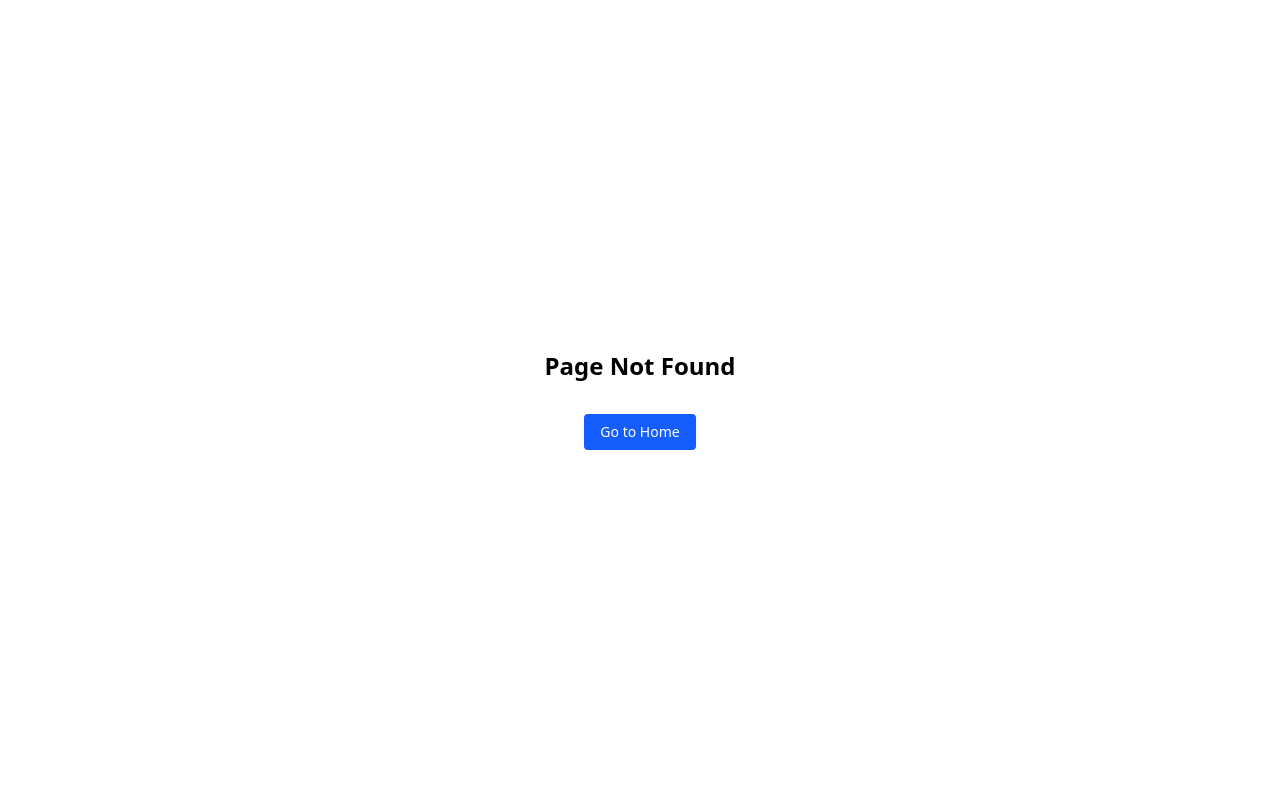
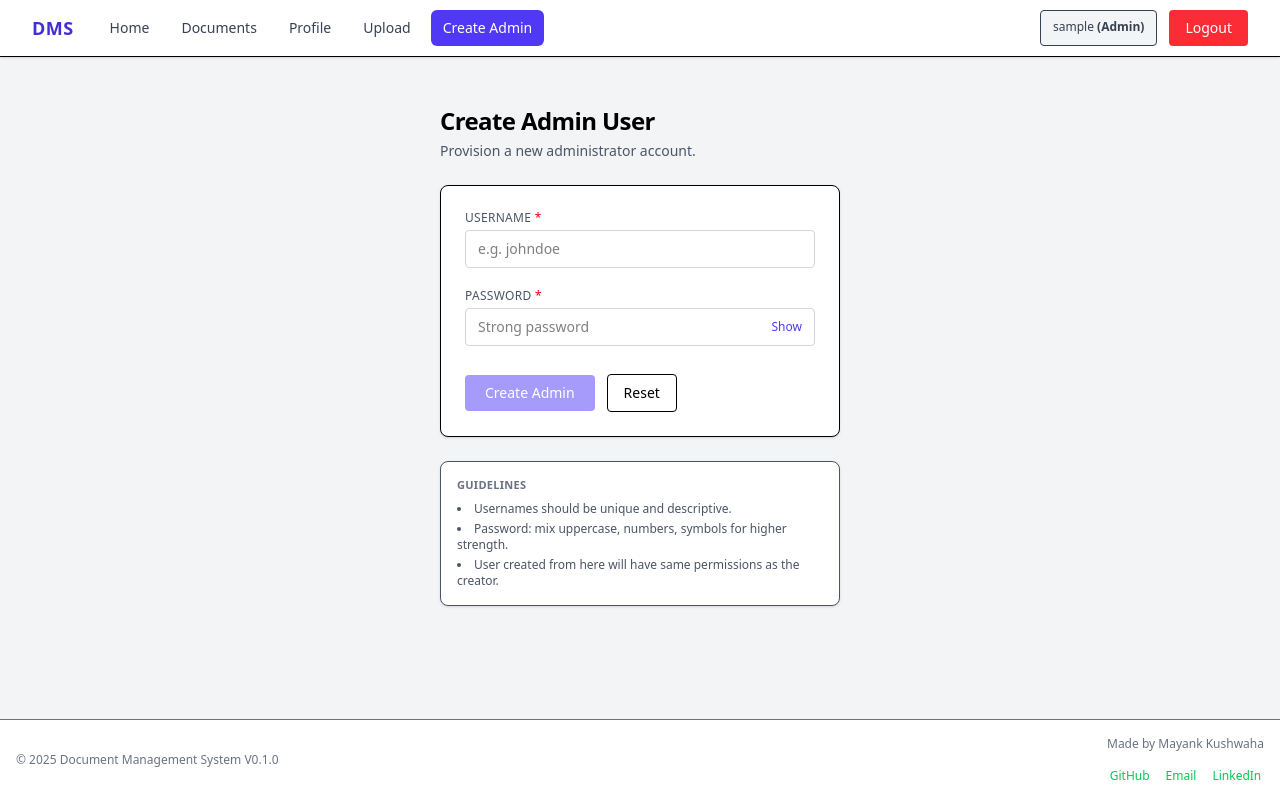
Before and after one commit to mayankleo/Document-Management-System, a React (Vite) app in the folder Frontend/: page /create-admin in a window 1280 px wide. Before the commit this address had no page. Built offline with nearby package versions, Linux system fonts and the light colour scheme; sample sign-in values are in the browser's storage.

Commit message:
improve and redesign the create admin page

```diff
--- a/Frontend/src/App.tsx
+++ b/Frontend/src/App.tsx
@@ -2,7 +2,7 @@ import { BrowserRouter, Routes, Route } from 'react-router-dom';
 import LoginPage from './pages/LoginPage';
 import UploadPage from './pages/UploadPage';
 import SearchPage from './pages/SearchPage';
-import AdminPage from './pages/AdminPage';
+import CreateAdminPage from './pages/CreateAdminPage';
 import HomePage from './pages/HomePage';
 import AppLayout from './components/AppLayout';
 import ProfilePage from './pages/ProfilePage';
@@ -22,7 +22,7 @@ const App = () => {
             <Route path="/documents" element={<SearchPage />} />
             <Route path="/profile" element={<ProfilePage />} />
             <Route element={<AdminRoute />}>
-              <Route path="/admin" element={<AdminPage />} />
+              <Route path="/create-admin" element={<CreateAdminPage />} />
               <Route path="/upload" element={<UploadPage />} />
             </Route>
           </Route>
--- a/Frontend/src/components/Navbar.tsx
+++ b/Frontend/src/components/Navbar.tsx
@@ -31,7 +31,7 @@ export default function Navbar() {
                 <NavLink to="/upload" className={({ isActive }) => `${linkBase} ${isActive ? active : inactive}`}>Upload</NavLink>
               )}
               {user?.isAdmin && (
-                <NavLink to="/admin" className={({ isActive }) => `${linkBase} ${isActive ? active : inactive}`}>Admin</NavLink>
+                <NavLink to="/create-admin" className={({ isActive }) => `${linkBase} ${isActive ? active : inactive}`}>Create Admin</NavLink>
               )}
             </div>
           </div>
--- a/Frontend/src/pages/AdminPage.tsx
+++ /dev/null
@@ -1,60 +0,0 @@
-import { useState } from 'react';
-import { createAdminUser } from '../api/adminApi';
-import { useSelector } from 'react-redux';
-import type { RootState } from '../store';
-
-const AdminPage = () => {
-  const token = useSelector((s: RootState) => s.auth.token); // token already set in interceptor via setAuthToken on login
-  const [username, setUsername] = useState('');
-  const [password, setPassword] = useState('');
-  const [loading, setLoading] = useState(false);
-  const [error, setError] = useState('');
-  const [result, setResult] = useState<string>('');
-
-  const submit = async (e: React.FormEvent) => {
-    e.preventDefault();
-    setError('');
-    setResult('');
-    if (!username.trim() || !password) {
-      setError('Username and Password required');
-      return;
-    }
-    setLoading(true);
-    try {
-      const res = await createAdminUser({ username: username.trim(), password });
-      setResult(`Created user id=${res.id} username=${res.username}`);
-      setUsername('');
-      setPassword('');
-    } catch (err) {
-      setError((err as Error).message);
-    } finally { setLoading(false); }
-  };
-
-  if (!token) {
-  return <div className="max-w-lg mx-auto p-6"><h1 className="text-xl font-semibold mb-2">Admin - Create User</h1><p className="text-red-600">Not authenticated.</p></div>;
-  }
-
-  return (
-    <div className="max-w-lg mx-auto p-6 space-y-4">
-      <h1 className="text-xl font-semibold">Admin - Create User</h1>
-      <form onSubmit={submit} className="space-y-4 bg-white/5 border border-gray-200 rounded p-4">
-        <div className="flex flex-col gap-1">
-          <label className="text-sm font-medium">Username</label>
-          <input className="border rounded px-2 py-1" value={username} onChange={e => setUsername(e.target.value)} />
-        </div>
-        <div className="flex flex-col gap-1">
-          <label className="text-sm font-medium">Password</label>
-          <input className="border rounded px-2 py-1" type="password" value={password} onChange={e => setPassword(e.target.value)} />
-        </div>
-        <div className="flex gap-2">
-          <button className="px-4 py-1 rounded bg-blue-600 text-white disabled:opacity-50" disabled={loading} type="submit">{loading ? 'Creating...' : 'Create User'}</button>
-          <button type="reset" className="px-3 py-1 rounded border" onClick={() => { setUsername(''); setPassword(''); }} disabled={loading}>Reset</button>
-        </div>
-        {error && <p className="text-sm text-red-600">{error}</p>}
-        {result && <p className="text-sm text-green-700">{result}</p>}
-      </form>
-    </div>
-  );
-};
-
-export default AdminPage;
--- /dev/null
+++ b/Frontend/src/pages/CreateAdminPage.tsx
@@ -0,0 +1,112 @@
+import { useState } from 'react';
+import { createAdminUser } from '../api/adminApi';
+import { useSelector } from 'react-redux';
+import type { RootState } from '../store';
+
+const MIN_PASS_LEN = 6;
+
+const CreateAdminPage = () => {
+  const token = useSelector((s: RootState) => s.auth.token);
+  const [username, setUsername] = useState('');
+  const [password, setPassword] = useState('');
+  const [showPass, setShowPass] = useState(false);
+  const [loading, setLoading] = useState(false);
+  const [error, setError] = useState('');
+  const [result, setResult] = useState<string>('');
+
+  const usernameValid = username.trim().length >= 3;
+  const passwordValid = password.length >= MIN_PASS_LEN;
+  const formValid = usernameValid && passwordValid && !loading;
+
+
+  const submit = async (e: React.FormEvent) => {
+    e.preventDefault();
+    setError(''); setResult('');
+    if (!formValid) { setError('Please fix validation errors'); return; }
+    setLoading(true);
+    try {
+      const res = await createAdminUser({ username: username.trim(), password });
+      setResult(`Created admin user (id=${res.id})`);
+      setUsername(''); setPassword(''); setShowPass(false);
+    } catch (err) {
+      setError((err as Error).message || 'Creation failed');
+    } finally { setLoading(false); }
+  };
+
+  if (!token) {
+    return <div className="max-w-md mx-auto p-6"><p className="text-red-600">Not authorized.</p></div>;
+  }
+
+  return (
+    <div className="max-w-md mx-auto p-6 space-y-6">
+      <header>
+        <h1 className="text-2xl font-semibold tracking-tight">Create Admin User</h1>
+        <p className="text-sm text-gray-600 mt-1">Provision a new administrator account.</p>
+      </header>
+
+      <form onSubmit={submit} className="bg-white rounded-lg border shadow-sm p-6 space-y-5">
+        <div className="flex flex-col gap-1">
+          <label className="text-xs font-medium uppercase tracking-wide text-gray-600">Username <span className="text-red-600">*</span></label>
+          <input
+            className={`border rounded px-3 py-2 text-sm focus:outline-none focus:ring-2 focus:ring-indigo-400 ${!usernameValid && username ? 'border-red-500' : 'border-gray-300'}`}
+            value={username}
+            onChange={e => setUsername(e.target.value)}
+            placeholder="e.g. johndoe"
+            autoComplete="off"
+          />
+          {!usernameValid && username && <span className="text-xs text-red-600">Minimum 3 characters.</span>}
+        </div>
+
+        <div className="flex flex-col gap-1">
+          <label className="text-xs font-medium uppercase tracking-wide text-gray-600">Password <span className="text-red-600">*</span></label>
+          <div className={`flex items-stretch rounded border ${!passwordValid && password ? 'border-red-500' : 'border-gray-300'} focus-within:ring-2 focus-within:ring-indigo-400 bg-white`}>
+            <input
+              type={showPass ? 'text' : 'password'}
+              className="flex-1 px-3 py-2 text-sm outline-none rounded-l"
+              value={password}
+              onChange={e => setPassword(e.target.value)}
+              placeholder="Strong password"
+            />
+            <button type="button" onClick={() => setShowPass(p => !p)} className="px-3 text-xs font-medium text-indigo-600 hover:text-indigo-800">
+              {showPass ? 'Hide' : 'Show'}
+            </button>
+          </div>
+          {!passwordValid && password && <span className="text-xs text-red-600">At least {MIN_PASS_LEN} characters.</span>}
+        </div>
+
+        <div className="flex items-center gap-3 pt-2">
+          <button
+            className="px-5 py-2 rounded bg-indigo-600 hover:bg-indigo-700 text-white text-sm font-medium disabled:opacity-50"
+            type="submit"
+            disabled={!formValid}
+          >{loading ? 'Creating...' : 'Create Admin'}</button>
+          <button
+            type="button"
+            className="px-4 py-2 rounded border text-sm disabled:opacity-50"
+            disabled={loading}
+            onClick={() => { setUsername(''); setPassword(''); setError(''); setResult(''); }}
+          >Reset</button>
+        </div>
+
+        {error && <div className="text-sm text-red-600 bg-red-50 border border-red-200 rounded p-2">{error}</div>}
+        {result && <div className="text-sm text-green-700 bg-green-50 border border-green-200 rounded p-2">{result}</div>}
+      </form>
+      <Hints />
+    </div>
+  );
+};
+
+function Hints() {
+  return (
+    <aside className="text-xs text-gray-600 bg-white border rounded-lg shadow-sm p-4 space-y-2 max-w-md mx-auto">
+      <h2 className="text-[11px] uppercase font-semibold tracking-wide text-gray-500">Guidelines</h2>
+      <ul className="list-disc list-inside space-y-1">
+        <li>Usernames should be unique and descriptive.</li>
+        <li>Password: mix uppercase, numbers, symbols for higher strength.</li>
+        <li>User created from here will have same permissions as the creator.</li>
+      </ul>
+    </aside>
+  );
+}
+
+export default CreateAdminPage;
```
